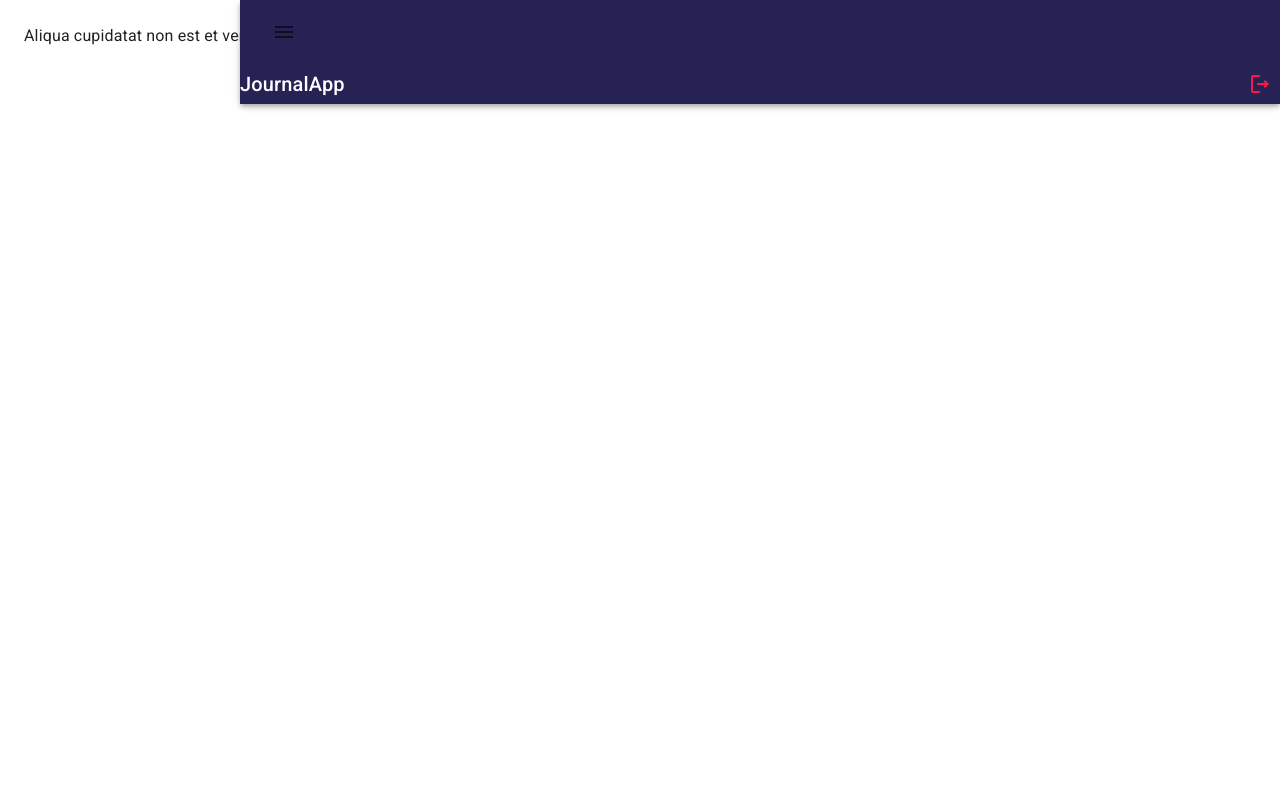
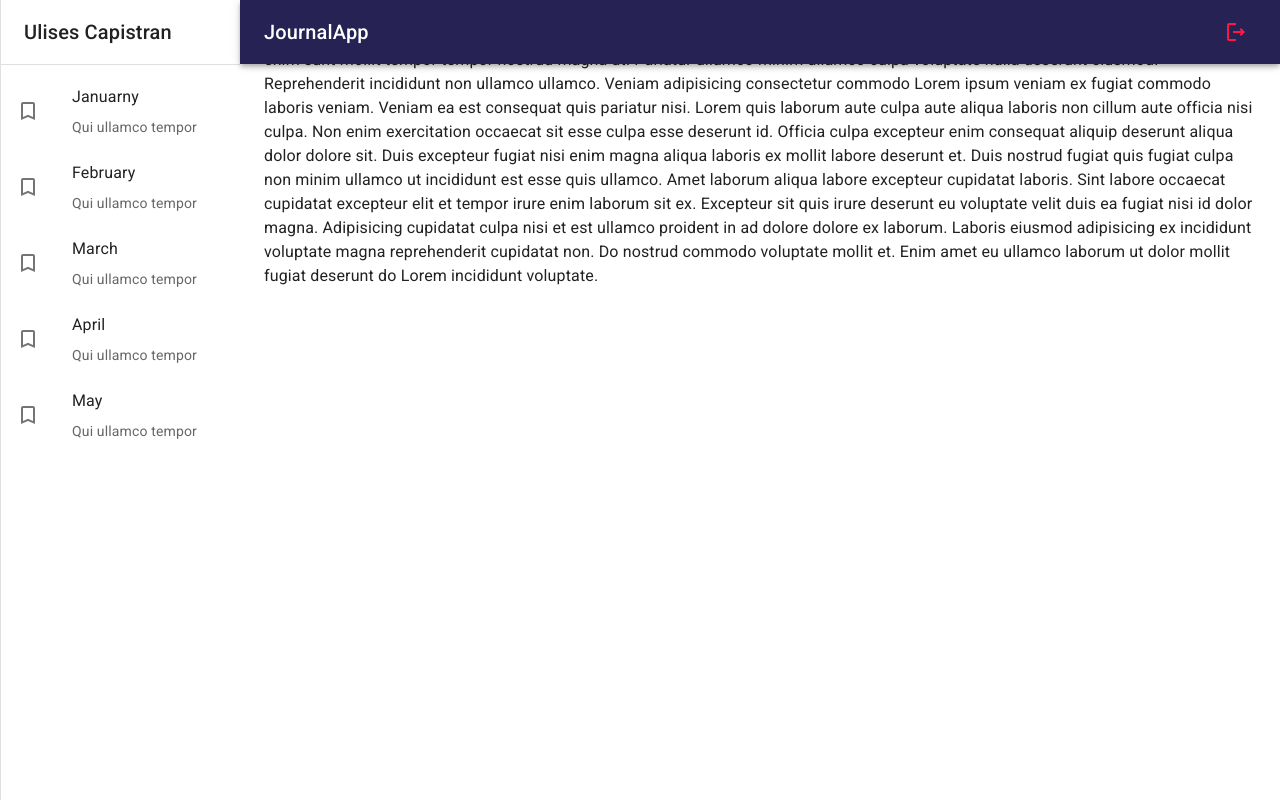
Before and after one commit to ucapistranmtz/journal-app, a React (Vite) app: page / in a window 1280 px wide. Built offline with nearby package versions, Linux system fonts and the light colour scheme.

Commit message:
lesson 249

```diff
--- a/src/journal/components/NavBar.jsx
+++ b/src/journal/components/NavBar.jsx
@@ -1,31 +1,34 @@
-import { LogoutOutlined, MenuOutlined } from '@mui/icons-material'
-import { AppBar, Grid, IconButton, Toolbar, Typography } from '@mui/material'
-import React from 'react'
+import { AppBar, Grid, IconButton, Toolbar, Typography } from '@mui/material';
+import { LogoutOutlined, MenuOutlined } from '@mui/icons-material';
 
-export const NavBar = ({ drawerWith = 240 }) => {
+
+export const NavBar = ({ drawerWidth = 240 }) => {
   return (
     <AppBar
         position='fixed'
         sx={{
-                width: { sm: `calc(100% - ${drawerWith}px)` },
-                ml: { sm: `${drawerWith}px` }
+            width: { sm: `calc(100% - ${ drawerWidth }px)` },
+            ml: { sm: `${ drawerWidth }px` }
          }}
-
     >
-
         <Toolbar>
-                <IconButton>
+            <IconButton
+                color='inherit'
+                edge="start"
+                sx={{ mr: 2, display: { sm: 'none' } }}
+            >
                 <MenuOutlined />
             </IconButton>
 
-            </Toolbar>
+            <Grid container direction='row' justifyContent='space-between' alignItems='center'>
+                <Typography variant='h6' noWrap component='div'> JournalApp </Typography>
 
-            <Grid container direction='row' justifyContent='space-between' alignItems='center'>
-                <Typography variant='h6' noWrap component='div'>JournalApp</Typography>
                 <IconButton color='error'>
-                    <LogoutOutlined/>
+                    <LogoutOutlined />
                 </IconButton>
             </Grid>
+
+        </Toolbar>
     </AppBar>
   )
 }
--- /dev/null
+++ b/src/journal/components/SideBar.jsx
@@ -0,0 +1,49 @@
+import { TurnedInNot } from '@mui/icons-material'
+import { Box, Divider, Drawer, Grid, List, ListItem, ListItemButton, ListItemIcon, ListItemText, Toolbar, Typography } from '@mui/material'
+
+
+export const SideBar = ({ drawerWith = 240 }) => {
+    return (
+        <Box
+            component='nav'
+            sx={{ width: { sm: drawerWith }, flexShrink: { sm: 0 } }}
+        >
+            <Drawer
+                variant='permanent'
+                open
+                sx={{
+                    display: { xs: 'block' },
+                    '& .MuiDrawer-paper': { boxSizing: 'border-box', with: drawerWith }
+
+                }}
+            ></Drawer>
+
+            <Toolbar>
+                <Typography variant='h6' noWrap component='div'>
+                    Ulises Capistran
+                </Typography>
+            </Toolbar>
+            <Divider />
+
+            <List>
+                {
+                    ['Januarny', 'February', 'March', 'April', 'May'].map(text => (
+                        <ListItem key={text} disablePadding>
+                            <ListItemButton>
+                                <ListItemIcon>
+                                    <TurnedInNot />
+                                </ListItemIcon>
+                                <Grid container>
+                                    <ListItemText primary={text} />
+                                    <ListItemText secondary={'Qui ullamco tempor'} />
+                                </Grid>
+
+                            </ListItemButton>
+                        </ListItem>
+                    ))
+                }
+            </List>
+
+        </Box>
+    )
+}
--- a/src/journal/layout/JournalLayout.jsx
+++ b/src/journal/layout/JournalLayout.jsx
@@ -1,6 +1,7 @@
 import { Box } from '@mui/material'
 import React from 'react'
 import { NavBar } from '../components';
+import { SideBar } from '../components/SideBar';
 
 
 const drawerWith = 240;
@@ -8,7 +9,7 @@ export const JournalLayout = ({ children }) => {
     return (
         <Box sx={{ display: 'flex' }}>
               <NavBar/>
-            {/*sidebar */}
+              <SideBar/>
 
             <Box
                 component='main'
--- a/src/journal/pages/JournalPage.jsx
+++ b/src/journal/pages/JournalPage.jsx
@@ -5,7 +5,11 @@ import { JournalLayout } from '../layout/JournalLayout'
 export const JournalPage = () => {
   return (
     <JournalLayout>
-      <Typography  > Aliqua cupidatat non est et veniam eu consequat nulla.</Typography>
+      <Typography  > Cupidatat excepteur magna velit culpa. Cillum nisi proident nisi do velit nulla cillum pariatur amet enim dolor occaecat. Fugiat fugiat enim sunt mollit tempor tempor nostrud magna ut. Pariatur ullamco minim ullamco culpa voluptate nulla deserunt eiusmod. Reprehenderit incididunt non ullamco ullamco.
+
+Veniam adipisicing consectetur commodo Lorem ipsum veniam ex fugiat commodo laboris veniam. Veniam ea est consequat quis pariatur nisi. Lorem quis laborum aute culpa aute aliqua laboris non cillum aute officia nisi culpa. Non enim exercitation occaecat sit esse culpa esse deserunt id. Officia culpa excepteur enim consequat aliquip deserunt aliqua dolor dolore sit. Duis excepteur fugiat nisi enim magna aliqua laboris ex mollit labore deserunt et. Duis nostrud fugiat quis fugiat culpa non minim ullamco ut incididunt est esse quis ullamco.
+
+Amet laborum aliqua labore excepteur cupidatat laboris. Sint labore occaecat cupidatat excepteur elit et tempor irure enim laborum sit ex. Excepteur sit quis irure deserunt eu voluptate velit duis ea fugiat nisi id dolor magna. Adipisicing cupidatat culpa nisi et est ullamco proident in ad dolore dolore ex laborum. Laboris eiusmod adipisicing ex incididunt voluptate magna reprehenderit cupidatat non. Do nostrud commodo voluptate mollit et. Enim amet eu ullamco laborum ut dolor mollit fugiat deserunt do Lorem incididunt voluptate.</Typography>
      {/**nothing selected */}
      {/**noteView */}
     </JournalLayout>
```
Lines whose indentation alone changed are shown as unchanged.
